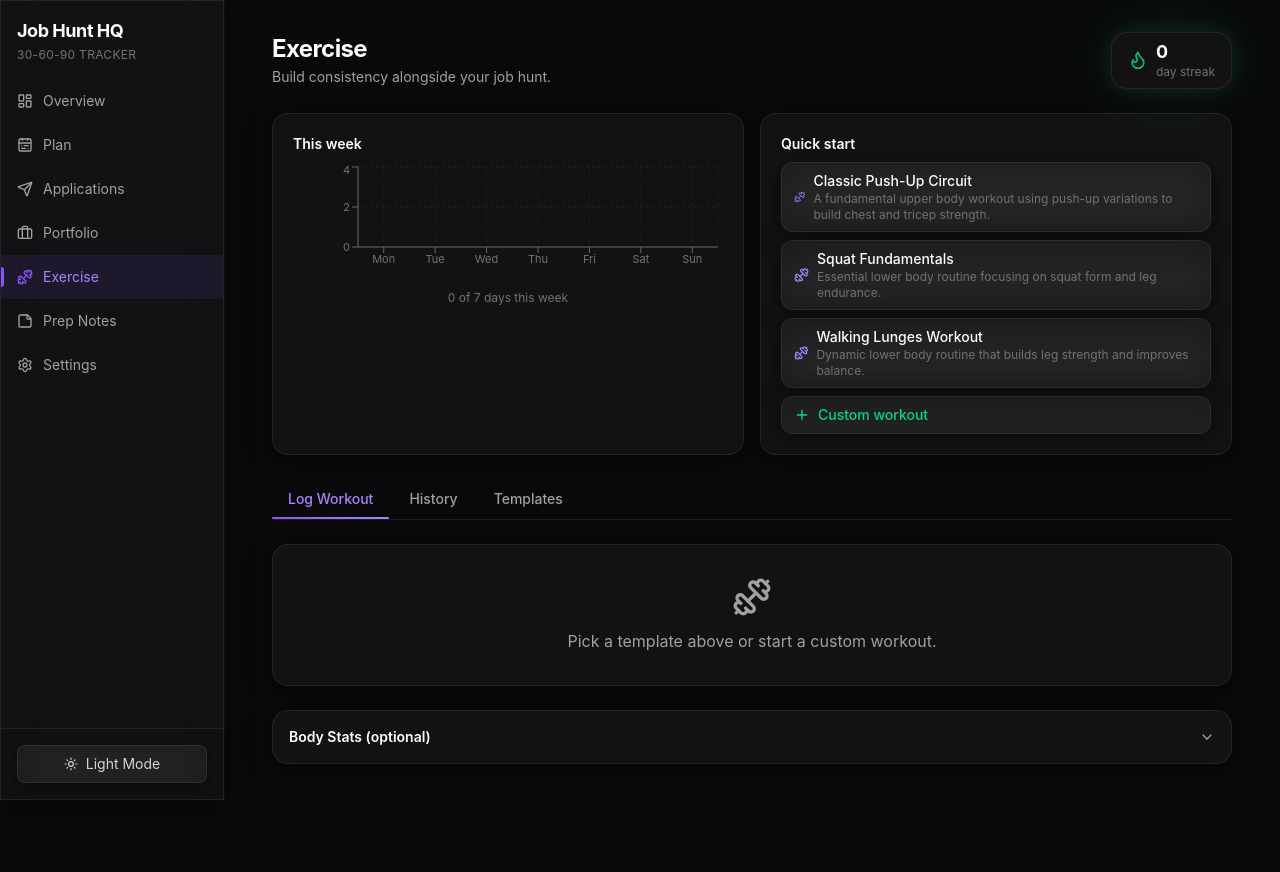
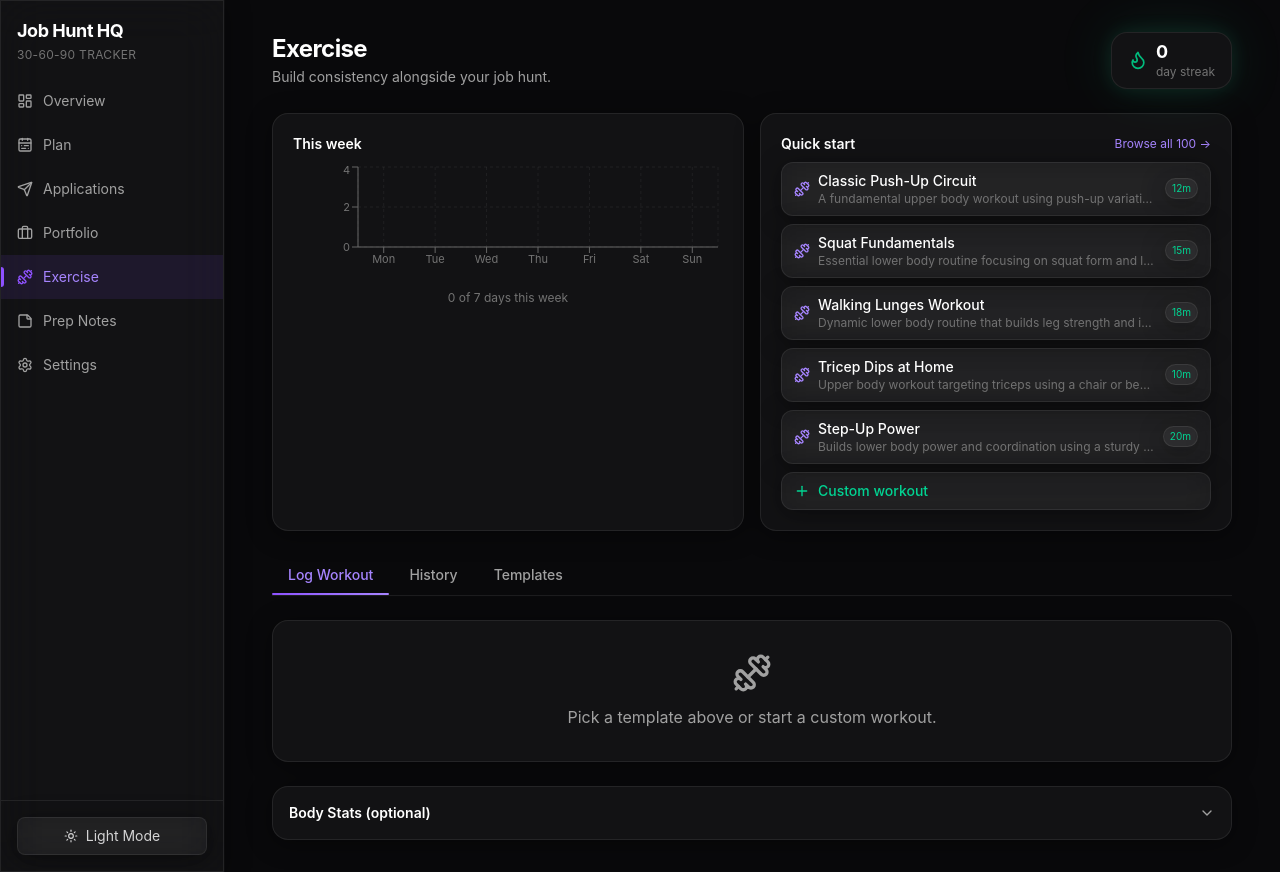
Before and after one commit to Nardszi/JOBHUNT-TRACKER, a Next.js app: page /exercise in a window 1280 px wide. Before the commit the page ends 800 px from the top, so only its background shows below. Built offline with nearby package versions, Linux system fonts and the light colour scheme.

Commit message:
fix: force-refresh old 3-template data to 100, show 5 quick-start templates, add Browse All link

```diff
--- a/app/exercise/page.tsx
+++ b/app/exercise/page.tsx
@@ -88,23 +88,17 @@ export default function ExercisePage() {
   const [bestStreak, setBestStreak] = useLocalStorage<number>("jh_bestStreak", 0);
   const [bodyStats, setBodyStats] = useLocalStorage<BodyStat[]>("jh_bodyStats", []);
 
-  // Migrate old templates missing category/durationMinutes
-  const templates = useMemo(() => {
-    return rawTemplates.map((t) => ({
-      ...t,
-      category: t.category || "bodyweight",
-      durationMinutes: t.durationMinutes || 15,
-    }));
-  }, [rawTemplates]);
-
-  // Sync migrated data back if needed
+  // Force-refresh templates if old data has fewer than 100 templates (old 3-template format)
+  const [templatesReady, setTemplatesReady] = useState(false);
   useMemo(() => {
-    const needsMigration = rawTemplates.some((t) => !t.category || !t.durationMinutes);
-    if (needsMigration) {
-      setRawTemplates(templates);
+    if (rawTemplates.length < 100) {
+      setRawTemplates(defaultTemplates);
     }
+    setTemplatesReady(true);
     // eslint-disable-next-line react-hooks/exhaustive-deps
   }, []);
+
+  const templates = templatesReady ? rawTemplates : defaultTemplates;
 
   const [tab, setTab] = useState<"log" | "history" | "templates">("log");
   const [editing, setEditing] = useState<Workout | null>(null);
@@ -180,7 +174,7 @@ export default function ExercisePage() {
 
   const quickStartTemplates = useMemo(() => {
     const source = hasActiveFilters ? filteredTemplates : templates;
-    return source.slice(0, 3);
+    return source.slice(0, 5);
   }, [templates, filteredTemplates, hasActiveFilters]);
 
   function startFromTemplate(template: WorkoutTemplate) {
@@ -237,9 +231,17 @@ export default function ExercisePage() {
   const [editingTemplate, setEditingTemplate] = useState<WorkoutTemplate | null>(null);
 
   function saveTemplate(tpl: WorkoutTemplate) {
+    const templateToSave = {
+      ...tpl,
+      category: tpl.category || "bodyweight",
+      durationMinutes: tpl.durationMinutes || 15,
+    };
     setRawTemplates((prev) => {
-      const exists = prev.some((t) => t.id === tpl.id);
-      return exists ? prev.map((t) => (t.id === tpl.id ? tpl : t)) : [...prev, tpl];
+      const exists = prev.some((t) => t.id === templateToSave.id);
+      if (exists) {
+        return prev.map((t) => (t.id === templateToSave.id ? templateToSave : t));
+      }
+      return [...prev, templateToSave];
     });
     setEditingTemplate(null);
   }
@@ -349,7 +351,15 @@ export default function ExercisePage() {
         </div>
 
         <div className="glass rounded-2xl p-5 animate-in stagger-2 transition-all duration-200 hover:scale-[1.02]">
-          <h2 className="text-sm font-semibold text-neutral-900 dark:text-white mb-2">Quick start</h2>
+          <div className="flex items-center justify-between mb-2">
+            <h2 className="text-sm font-semibold text-neutral-900 dark:text-white">Quick start</h2>
+            <button
+              onClick={() => setTab("templates")}
+              className="text-xs text-violet-500 dark:text-violet-400 hover:underline"
+            >
+              Browse all {templates.length} →
+            </button>
+          </div>
           <div className="space-y-2">
             {quickStartTemplates.map((tpl) => (
               <button
@@ -359,10 +369,13 @@ export default function ExercisePage() {
               >
                 <div className="flex items-center gap-2">
                   <Dumbbell className="w-4 h-4 text-violet-400" />
-                  <div>
-                    <p className="text-sm font-medium text-neutral-900 dark:text-white">{tpl.name}</p>
-                    <p className="text-xs text-neutral-500">{tpl.description}</p>
+                  <div className="flex-1 min-w-0">
+                    <p className="text-sm font-medium text-neutral-900 dark:text-white truncate">{tpl.name}</p>
+                    <p className="text-xs text-neutral-500 truncate">{tpl.description}</p>
                   </div>
+                  <span className="text-[10px] glass rounded-full px-1.5 py-0.5 text-emerald-500 dark:text-emerald-400 shrink-0">
+                    {tpl.durationMinutes}m
+                  </span>
                 </div>
               </button>
             ))}
```
